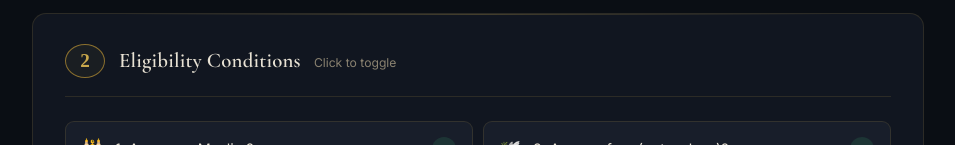
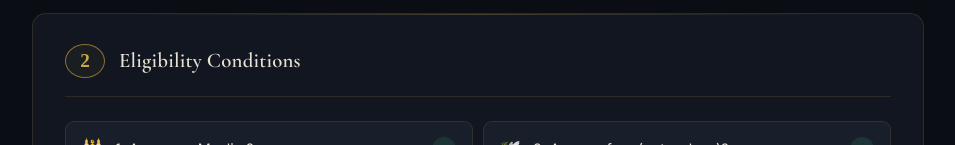
Before and after one commit to mydul/MyZakat, a plain HTML site: page index.html in a window 1280 px wide. Shown: the part 1645-1790 px from the top of the page, without its empty margins (162-1117 px from the left). Drawn offline with nearby package versions, Linux system fonts and the light colour scheme; no server answers.

Commit message:
Update eligibility card title by removing toggle text
Removed the 'Click to toggle' text from the eligibility card title.

```diff
--- a/index.html
+++ b/index.html
@@ -342,7 +342,7 @@
 <div class="card">
   <div class="card-hdr">
     <div class="card-num">2</div>
-    <div class="card-title">Eligibility Conditions <small>Click to toggle</small></div>
+    <div class="card-title">Eligibility Conditions <small></small></div>
   </div>
   <div class="elig-grid" id="eligGrid"></div>
 </div>
```
